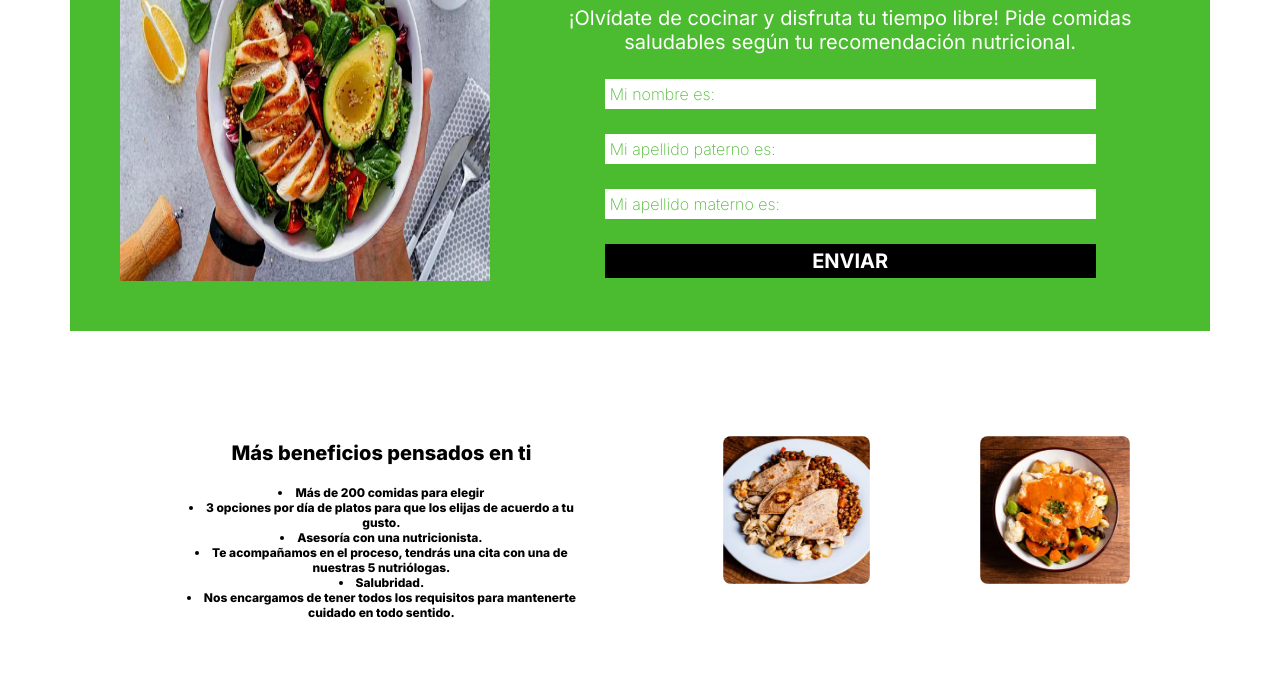
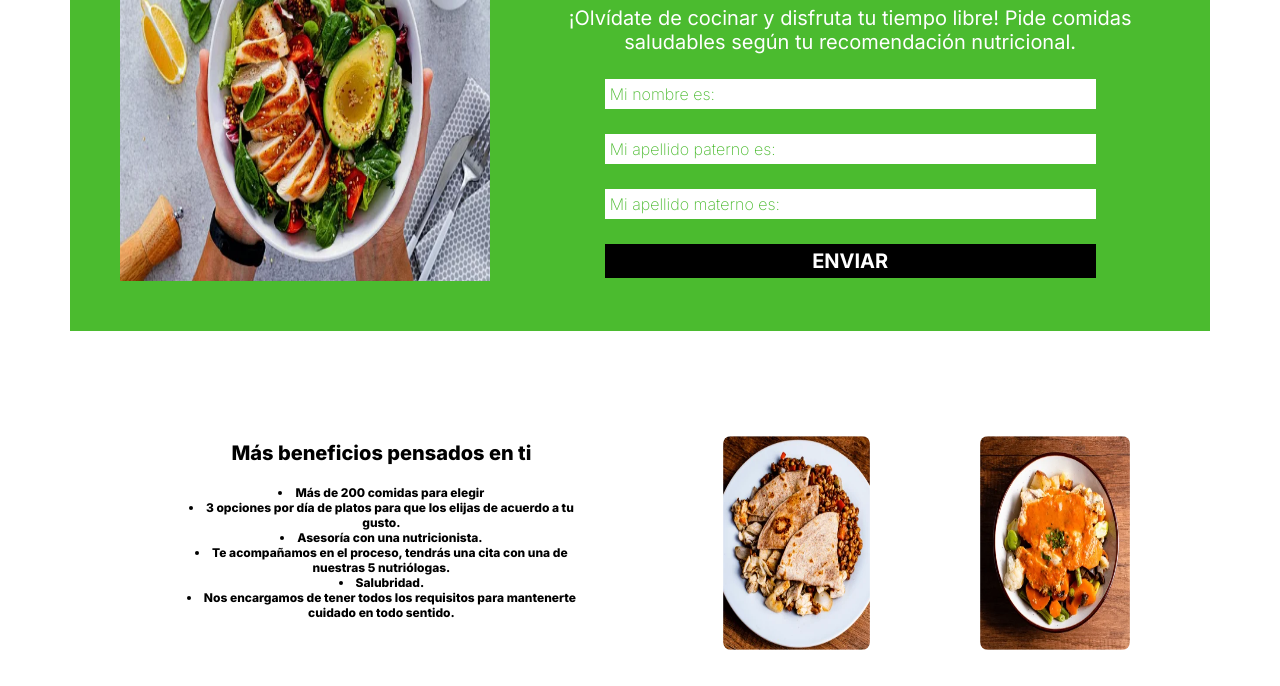
Before and after one commit to okbrenzz/okbrenzz.github.io, a plain HTML site: page index.html in a window 1280 px wide. Shown: the part 266-952 px from the top of the page. Drawn offline with nearby package versions, Linux system fonts and the light colour scheme.

Commit message:
Update index.html

```diff
--- a/index.html
+++ b/index.html
@@ -79,10 +79,10 @@
                 </ul>
             </div>
             <div class="p-imagen1">
-                <img src="Imagenes/web pollo.webp" alt="">
+                <img src="Imagenes/web pollo.webp" alt="" height="100%" width="100%">
             </div>
             <div class="p-imagen1">
-                <img src="Imagenes/web de fri.webp" alt="">
+                <img src="Imagenes/web de fri.webp" alt="" height="100%" width="100%">
             </div>
         </div>
     </section>
```
